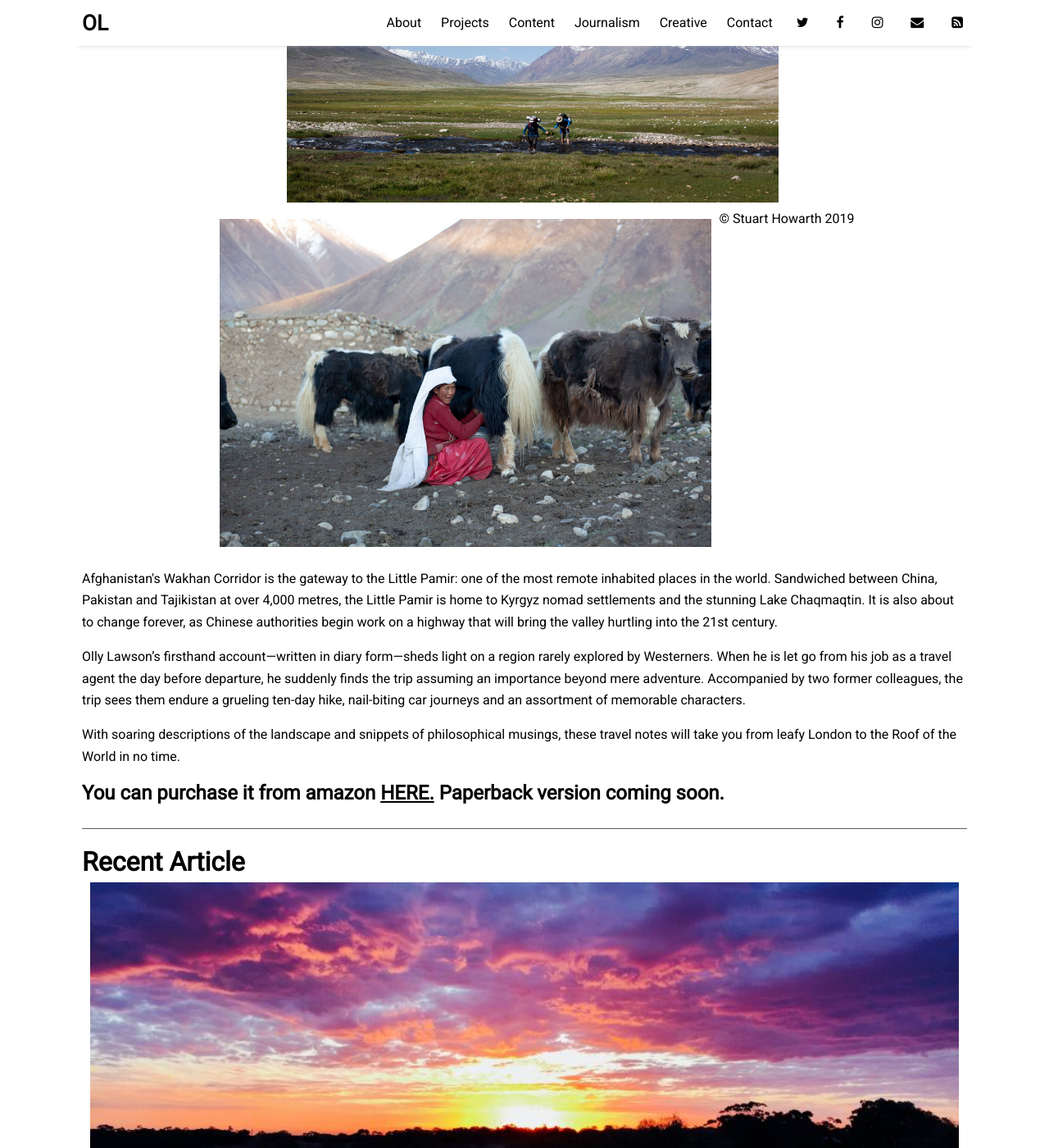
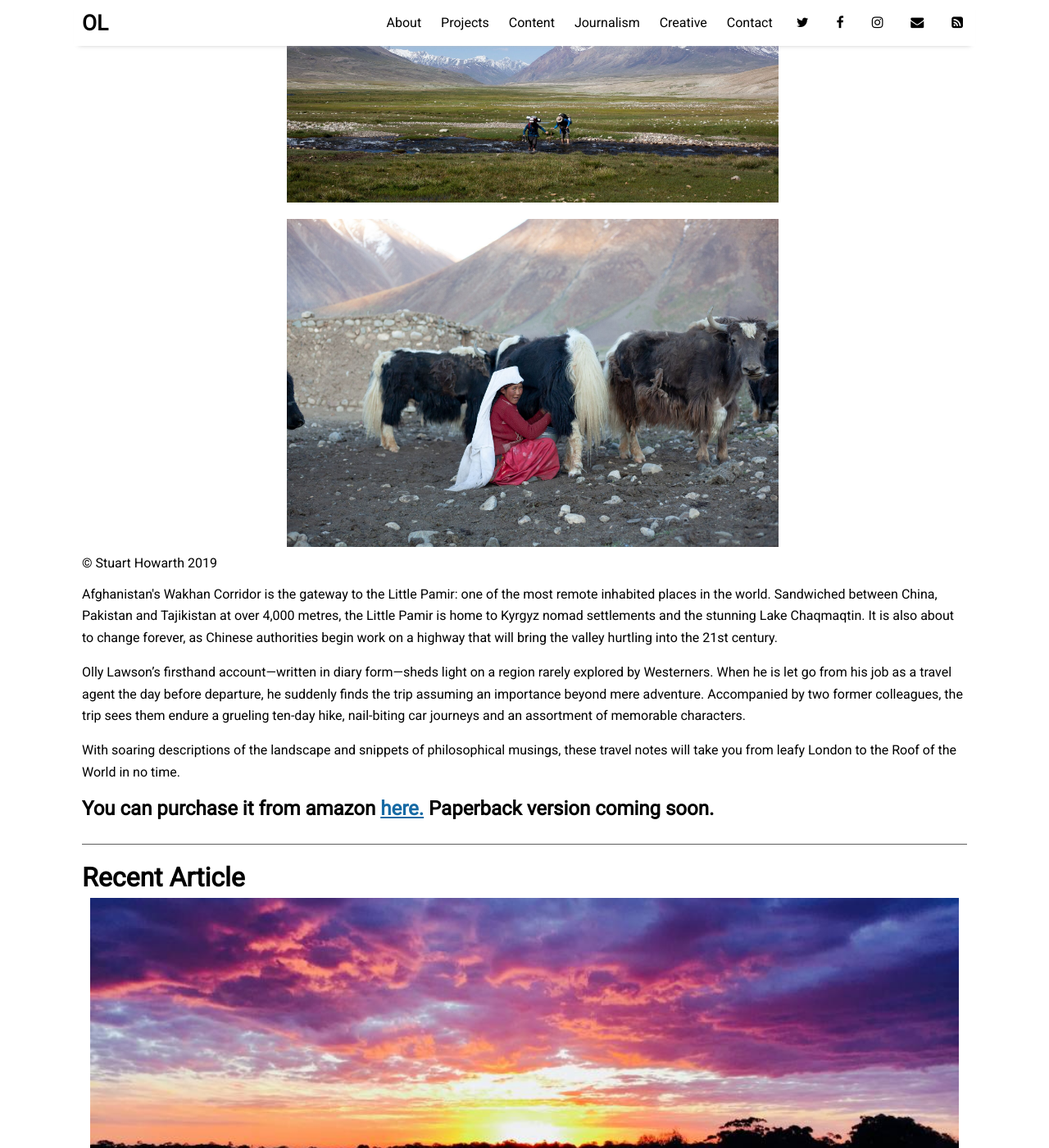
Before and after one commit to ollylawson/ollylawson.github.io, a Jekyll site: the page built from index.html, in a window 1280 px wide and 1400 px high, scrolled down 1334 px. Shown: the whole window at 82% size. Built offline with Jekyll 4.4.1, drawn with Linux system fonts in a browser that asks for light colours; nearby versions of some CDN libraries; the list of posts is cut into pages by our own code.

Commit message:
read time

```diff
--- a/_config.yml
+++ b/_config.yml
@@ -7,7 +7,7 @@
 markdown:            kramdown
 highlighter:         rouge
 permalink:           none
-plugins:             [jekyll-paginate, jekyll-sitemap, jekyll-feed, jekyll-seo-tag, jekyll-time-to-read]
+plugins:             [jekyll-paginate, jekyll-sitemap, jekyll-feed, jekyll-seo-tag]
 
 sass:
   sass_dir: assets/css
--- a/_layouts/home.html
+++ b/_layouts/home.html
@@ -8,7 +8,7 @@
     <blockquote>Purveyor of fine stories; journalist, author, playwright, poet. </blockquote>
   </div>
   <div class="welcome-image">
-    <img src="assets/img/ollylawson.jpg" alt="OllyLawson" class="avatar">
+    <img src="assets/img/ollylawson.jpg" alt="ollylawson" class="avatar">
   </div>
 </div>
 
@@ -20,8 +20,8 @@
         <img src="assets/img/Kyrgyz-ger-camp.jpg" alt="Kyrgyz-ger-camp">
         <img src="assets/img/river-crossing-Little-Pamir.jpg" alt="river-crossing-Little-Pamir">
         <img src="assets/img/Kyrgyz-woman-milking-yak.jpg" alt="Kyrgyz-woman-milking-yak">
-        <footer> &copy; Stuart Howarth 2019 </footer>
       </div>
+      <footer> &copy; Stuart Howarth 2019 </footer>
       <div class="book-synopsis">
         <p>Afghanistan's Wakhan Corridor is the gateway to the Little Pamir: one of the most remote inhabited places in the world. Sandwiched between China, Pakistan and Tajikistan at over 4,000 metres, the Little Pamir is home to Kyrgyz nomad settlements and the stunning Lake Chaqmaqtin. It is also about to change forever, as Chinese authorities begin work on a highway that will bring the valley hurtling into the 21st century.
         </p>
@@ -32,7 +32,7 @@
         </p>
       </div>
       <h2>You can purchase it from amazon
-        <a href="https://www.amazon.co.uk/Notes-Roof-World-Afghanistans-Corridor-ebook/dp/B07X8Q92YP/ref=sr_1_1?keywords=olly+lawson&qid=1570825342&sr=8-1">HERE.</a>
+        <a href="https://www.amazon.co.uk/Notes-Roof-World-Afghanistans-Corridor-ebook/dp/B07X8Q92YP/ref=sr_1_1?keywords=olly+lawson&qid=1570825342&sr=8-1">here.</a>
         Paperback version coming soon.
       </h2>
     </div>
--- a/_layouts/post.html
+++ b/_layouts/post.html
@@ -23,8 +23,10 @@
     {% else %}
       {{ site.author }}
     {% endif %}
+
+    {% include read_time.html %}
   </span>
- {% include read_time.html %}
+
 
   {% if page.image %}
     <div class="featured-image">
--- a/assets/css/_sass/_home.scss
+++ b/assets/css/_sass/_home.scss
@@ -96,3 +96,11 @@
   	transform: scale(1.1);
   }
 }
+
+.book-purchase a {
+  color: #176AA4;
+}
+
+.book-purchase a:hover {
+  color: #367CAE;
+}
```
